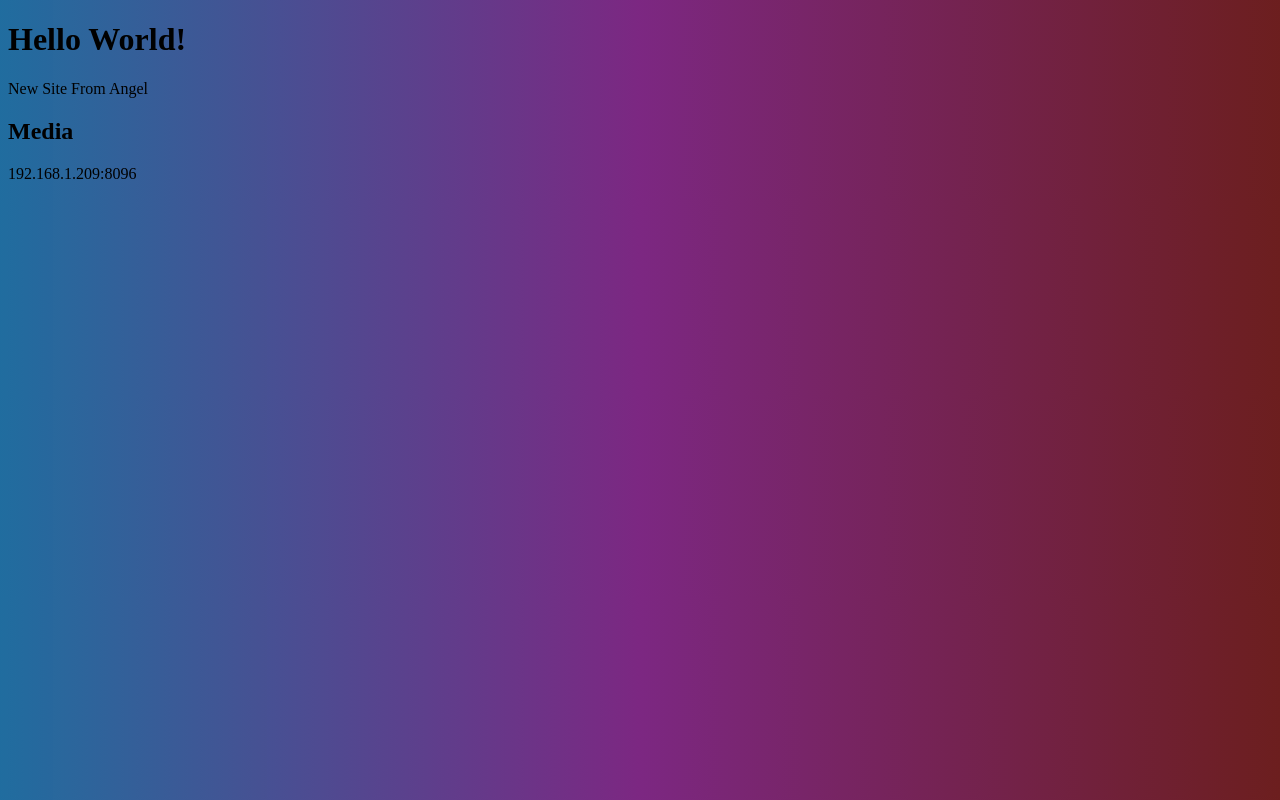
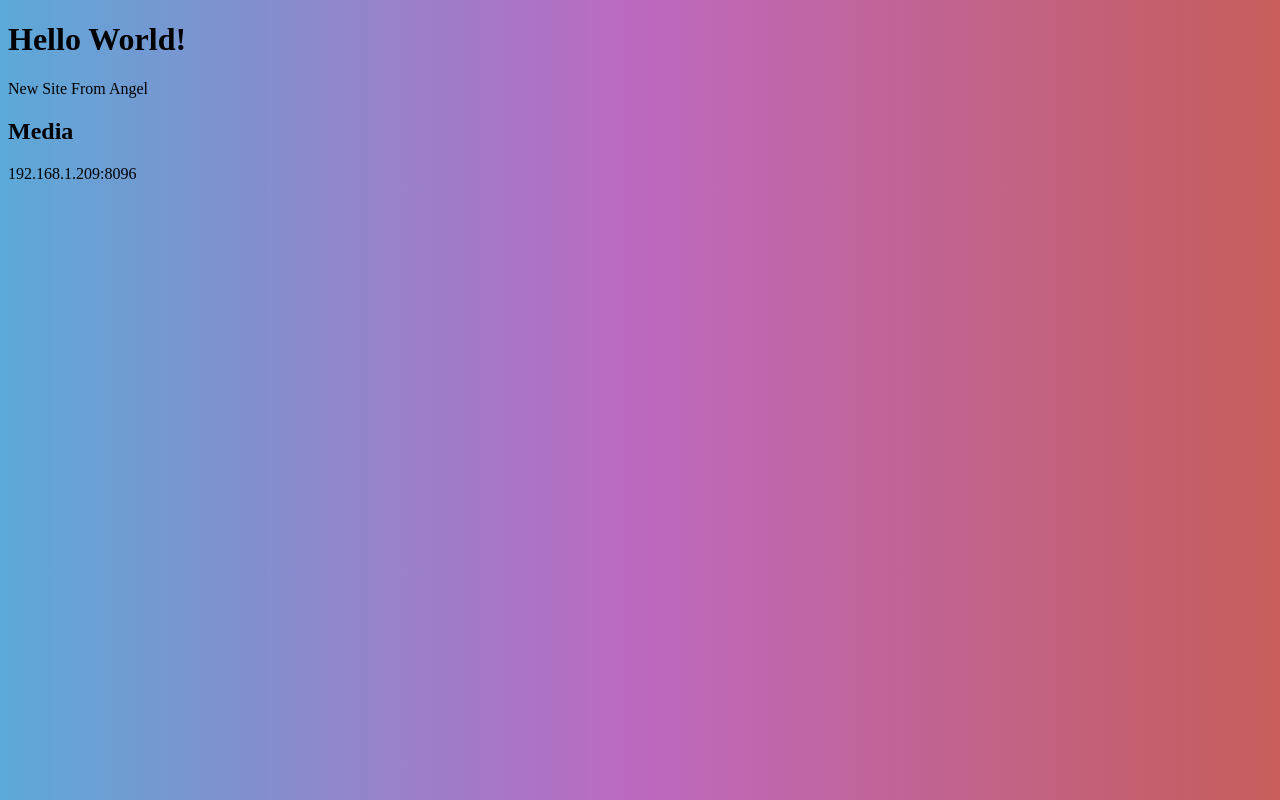
Before and after one commit to DroppedAngel/dropped.lat, a plain HTML site: page index.html in a window 1280 px wide. Drawn offline with Linux system fonts and the light colour scheme.

Commit message:
Update index.html

```diff
--- a/index.html
+++ b/index.html
@@ -3,21 +3,19 @@
 <head>
     <style>
         #gradient {
-          background-color: rgb(44, 44, 53);/* For browsers that do not support gradients */
-          background-image: linear-gradient(to right, #1c87c9b7, #a026a4b1, #891915b1);
+          background: linear-gradient(to right, #1c87c9b7, #a026a4b1, #ad1611b1);
         }
-      </style>
+    </style>
     <title>ATG</title>
 </head>
 <body id="gradient">
     <h1>Hello World!</h1>
     <div id="introduction">
-      <h2></h2>
       <p>New Site From Angel</p>
     </div>
     <div id="Media">
       <h2>Media</h2>
-      <p>192.168.1.209:8096</p>
+      <a href="http://192.168.1.209:8096" style="color: inherit; text-decoration: none;">192.168.1.209:8096</a>
     </div>
-  </body>
+</body>
 </html>
```
